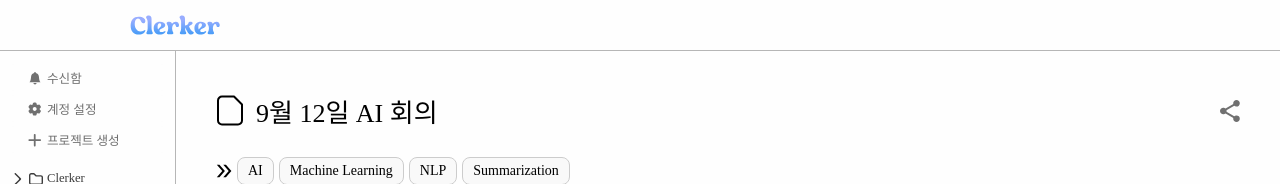
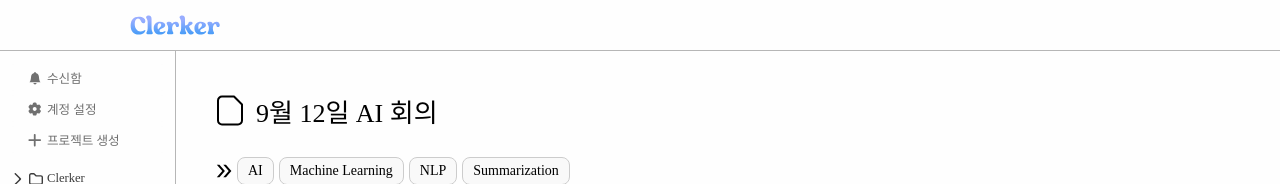
Before and after one commit to D-X-W-Clerker/clerker-frontend, a React (Create React App) app: page /summary/1 in a window 1280 px wide. Shown: the top 184 px of the page. Built offline with nearby package versions, Linux system fonts and the light colour scheme; a web font is replaced by a local one.

Commit message:
[fix] 공유 삭제

```diff
--- a/src/components/tab/TitleTab.tsx
+++ b/src/components/tab/TitleTab.tsx
@@ -1,6 +1,6 @@
 import React from 'react';
 import styled from 'styled-components';
-import { FolderIcon, FileIcon, ShareIcon } from '@assets';
+import { FolderIcon, FileIcon } from '@assets';
 import { ItemsCenterRow, ItemsCenterSpaceRow } from '@styles';
 
 // -- 인터페이스 --
@@ -45,14 +45,6 @@ const TitleTab: React.FC<HeaderProps> = ({ type, title }) => {
                 />
                 {title}
             </TitleArea>
-            {!isProject && (
-                <IconImage
-                    src={ShareIcon}
-                    alt="Share Icon"
-                    $width={20}
-                    $height={22}
-                />
-            )}
         </Container>
     );
 };
```
